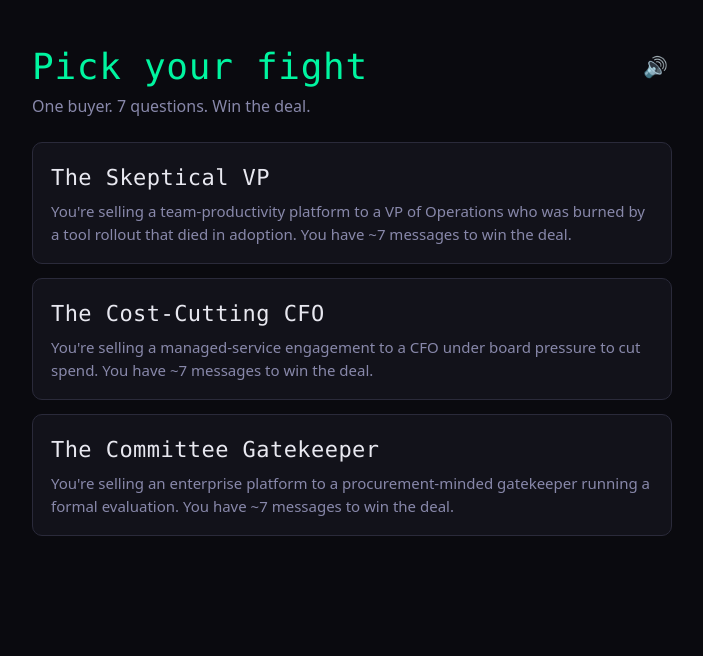
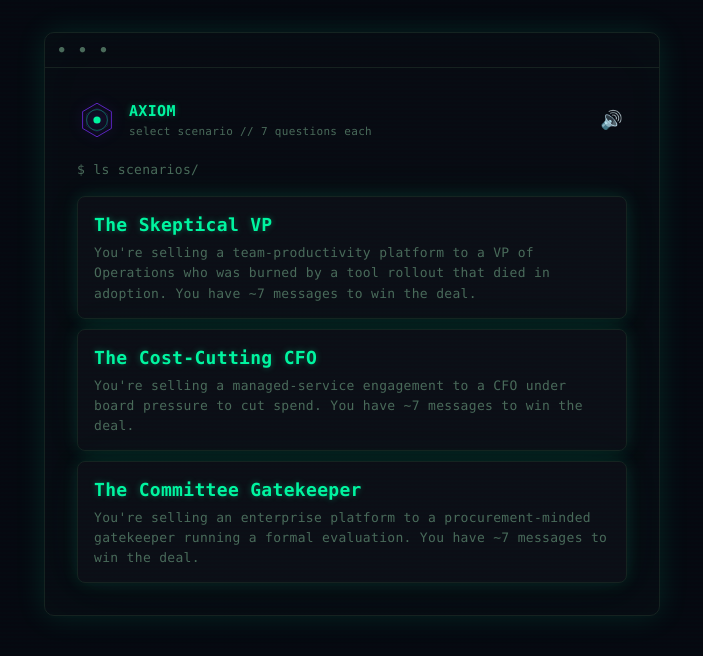
Before and after one commit to sarveshkhimesra/beat-axiom, a Next.js app: page /duel in a window 1280 px wide. Shown: the top 656 px of the page, without its empty margins (288-991 px from the left). Built offline with nearby package versions, Linux system fonts and the light colour scheme.

Commit message:
feat(duel): terminal UI overhaul — scanlines, dot grid, terminal windows, AXIOM avatar prominent, log-line chat, command prompts

```diff
--- a/src/app/duel/DuelClient.tsx
+++ b/src/app/duel/DuelClient.tsx
@@ -1,6 +1,6 @@
 "use client";
 
-import { useEffect, useState } from "react";
+import { useEffect, useRef, useState } from "react";
 import { useRouter } from "next/navigation";
 import { SCENARIOS, SCENARIO_IDS } from "@/lib/duel/scenarios";
 import { MAX_PLAYER_TURNS, MAX_MESSAGE_CHARS } from "@/lib/duel/config";
@@ -11,20 +11,20 @@ import AxiomAvatar from "@/components/AxiomAvatar";
 
 type Phase = "pick" | "play" | "scoring";
 
-/** A short, motivating beat shown after each answer to keep players hooked. */
 function hookFor(left: number): string {
-  if (left <= 0) return "Out of questions — time to face AXIOM.";
+  if (left <= 0) return "[axiom] out of questions — time to face the verdict.";
   const lines = [
-    `Good going — ${left} to go.`,
-    `Nice probe. ${left} left — keep digging.`,
-    `You're onto something. ${left} to go.`,
-    `Sharp. ${left} left to land the deal.`,
+    `[axiom] good going — ${left} to go.`,
+    `[axiom] nice probe. ${left} left — keep digging.`,
+    `[axiom] you're onto something. ${left} to go.`,
+    `[axiom] sharp. ${left} left to close the deal.`,
   ];
   return lines[(MAX_PLAYER_TURNS - left) % lines.length];
 }
 
 export default function DuelClient() {
   const router = useRouter();
+  const endRef = useRef<HTMLDivElement>(null);
   const [phase, setPhase] = useState<Phase>("pick");
   const [scenarioId, setScenarioId] = useState<ScenarioId | null>(null);
   const [history, setHistory] = useState<DuelMessage[]>([]);
@@ -36,32 +36,20 @@ export default function DuelClient() {
 
   const speech = useSpeech((t) => setInput(t.slice(0, MAX_MESSAGE_CHARS)));
 
-  useEffect(() => {
-    setMutedState(isMuted());
-  }, []);
+  useEffect(() => { setMutedState(isMuted()); }, []);
+  useEffect(() => { endRef.current?.scrollIntoView({ behavior: "smooth" }); }, [history]);
 
   const turnsUsed = history.filter((m) => m.role === "player").length;
   const scenario = scenarioId ? SCENARIOS[scenarioId] : null;
 
-  function toggleMute() {
-    const next = !muted;
-    setMuted(next);
-    setMutedState(next);
-  }
+  function toggleMute() { const n = !muted; setMuted(n); setMutedState(n); }
 
-  function start(id: ScenarioId) {
-    setScenarioId(id);
-    setHistory([]);
-    setPhase("play");
-  }
+  function start(id: ScenarioId) { setScenarioId(id); setHistory([]); setPhase("play"); }
 
   async function send() {
     if (!scenarioId || !input.trim() || busy) return;
     if (speech.listening) speech.toggle();
-    setBusy(true);
-    setError(null);
-    setHook(null);
-    sfx.send();
+    setBusy(true); setError(null); setHook(null); sfx.send();
     try {
       const res = await fetch("/api/duel/avatar", {
         method: "POST",
@@ -71,22 +59,16 @@ export default function DuelClient() {
       const data = await res.json();
       if (!res.ok) throw new Error(data.error ?? "request failed");
       setHistory((h) => [...h, data.playerMessage, data.buyerMessage]);
-      setInput("");
-      sfx.reply();
+      setInput(""); sfx.reply();
       setHook(hookFor(MAX_PLAYER_TURNS - (turnsUsed + 1)));
-    } catch (e) {
-      setError((e as Error).message);
-    } finally {
-      setBusy(false);
-    }
+    } catch (e) { setError((e as Error).message); }
+    finally { setBusy(false); }
   }
 
   async function getVerdict() {
     if (!scenarioId || busy) return;
     if (speech.listening) speech.toggle();
-    setBusy(true);
-    setError(null);
-    setPhase("scoring");
+    setBusy(true); setError(null); setPhase("scoring");
     try {
       const res = await fetch("/api/duel/verdict", {
         method: "POST",
@@ -96,108 +78,132 @@ export default function DuelClient() {
       const data = await res.json();
       if (!res.ok) throw new Error(data.error ?? "request failed");
       router.push(`/r/${data.session.shareId}`);
-    } catch (e) {
-      setError((e as Error).message);
-      setPhase("play");
-    } finally {
-      setBusy(false);
-    }
+    } catch (e) { setError((e as Error).message); setPhase("play"); }
+    finally { setBusy(false); }
   }
 
   const muteBtn = (
-    <button
-      onClick={toggleMute}
-      aria-label={muted ? "Unmute sound" : "Mute sound"}
-      style={{ background: "none", border: "none", cursor: "pointer", color: "var(--text-secondary)", fontSize: 20, padding: 4 }}
-    >
+    <button onClick={toggleMute} aria-label={muted ? "Unmute" : "Mute"} style={{ background: "none", border: "none", cursor: "pointer", color: "var(--text-secondary)", fontSize: 18, padding: 4 }}>
       {muted ? "🔇" : "🔊"}
     </button>
   );
 
-  const wrap: React.CSSProperties = { maxWidth: 720, margin: "0 auto", padding: "clamp(20px, 5vw, 40px)", width: "100%", boxSizing: "border-box" };
+  const wrap: React.CSSProperties = { maxWidth: 680, margin: "0 auto", padding: "clamp(16px, 4vw, 32px)", width: "100%", boxSizing: "border-box" };
 
+  // === PICK PHASE === (terminal style)
   if (phase === "pick") {
     return (
       <main style={wrap}>
-        <div style={{ display: "flex", justifyContent: "space-between", alignItems: "center" }}>
-          <h1 className="font-mono-display accent-text" style={{ fontSize: "clamp(26px, 6vw, 36px)" }}>Pick your fight</h1>
-          {muteBtn}
+        <div className="terminal-window" style={{ padding: 0 }}>
+          <div style={{ padding: "clamp(20px, 5vw, 32px)" }}>
+            <div style={{ display: "flex", alignItems: "center", gap: 12, marginBottom: 20 }}>
+              <AxiomAvatar size={40} />
+              <div>
+                <div className="accent-text" style={{ fontSize: 15, fontWeight: 700 }}>AXIOM</div>
+                <div style={{ color: "var(--text-secondary)", fontSize: 11 }}>select scenario // {MAX_PLAYER_TURNS} questions each</div>
               </div>
-        <p style={{ color: "var(--text-secondary)" }}>One buyer. {MAX_PLAYER_TURNS} questions. Win the deal.</p>
-        <div style={{ display: "grid", gap: 14, marginTop: 24 }}>
+              <div style={{ marginLeft: "auto" }}>{muteBtn}</div>
+            </div>
+            <div style={{ color: "var(--text-secondary)", fontSize: 13, marginBottom: 16 }}>$ ls scenarios/</div>
+            <div style={{ display: "grid", gap: 10 }}>
               {SCENARIO_IDS.map((id) => (
-            <button key={id} onClick={() => start(id)} className="surface" style={{ textAlign: "left", padding: 18, borderRadius: 10, cursor: "pointer", color: "var(--text-primary)" }}>
-              <div className="font-mono-display" style={{ fontSize: "clamp(18px, 4.5vw, 22px)" }}>{SCENARIOS[id].title}</div>
-              <div style={{ color: "var(--text-secondary)", marginTop: 6, fontSize: 15 }}>{SCENARIOS[id].setup}</div>
+                <button key={id} onClick={() => start(id)} className="glow-box" style={{ textAlign: "left", padding: "14px 16px", borderRadius: 8, cursor: "pointer", color: "var(--text-primary)", background: "var(--bg-surface)", border: "1px solid var(--border)", transition: "border-color 120ms" }}>
+                  <div className="accent-text" style={{ fontSize: "clamp(15px, 4vw, 18px)", fontWeight: 600 }}>{SCENARIOS[id].title}</div>
+                  <div style={{ color: "var(--text-secondary)", marginTop: 4, fontSize: 13 }}>{SCENARIOS[id].setup}</div>
                 </button>
               ))}
+            </div>
+          </div>
         </div>
       </main>
     );
   }
 
+  // === PLAY + SCORING PHASE === (terminal session)
   const canSend = turnsUsed < MAX_PLAYER_TURNS;
-
   return (
     <main style={wrap}>
-      <div className="font-mono-display" style={{ display: "flex", justifyContent: "space-between", alignItems: "center", gap: 8, color: "var(--text-secondary)", fontSize: "clamp(12px, 3.2vw, 14px)" }}>
-        <div style={{ display: "flex", alignItems: "center", gap: 10, minWidth: 0 }}>
-          <AxiomAvatar size={30} />
-          <span style={{ overflow: "hidden", textOverflow: "ellipsis", whiteSpace: "nowrap" }}>{scenario?.title} · {turnsUsed}/{MAX_PLAYER_TURNS} questions</span>
+      <div className="terminal-window" style={{ padding: 0 }}>
+        {/* header panel with AXIOM + status */}
+        <div style={{ padding: "12px 16px", borderBottom: "1px solid var(--border)", display: "flex", alignItems: "center", gap: 10 }}>
+          <AxiomAvatar size={34} />
+          <div style={{ flex: 1, minWidth: 0 }}>
+            <div style={{ display: "flex", alignItems: "center", gap: 8 }}>
+              <span className="accent-text" style={{ fontSize: 14, fontWeight: 700 }}>AXIOM</span>
+              <span style={{ color: "var(--text-secondary)", fontSize: 11 }}>• observing</span>
+            </div>
+            <div style={{ color: "var(--text-secondary)", fontSize: 12, overflow: "hidden", textOverflow: "ellipsis", whiteSpace: "nowrap" }}>
+              {scenario?.title} — {turnsUsed}/{MAX_PLAYER_TURNS} questions used
+            </div>
           </div>
           {muteBtn}
         </div>
-      <div style={{ margin: "16px 0", display: "flex", flexDirection: "column", gap: 12 }}>
+
+        {/* conversation log */}
+        <div style={{ padding: "16px", minHeight: 200, maxHeight: "55vh", overflowY: "auto" }}>
+          {history.length === 0 && (
+            <div style={{ color: "var(--text-secondary)", fontSize: 13 }}>
+              [session started] selling {scenario?.product} to {scenario?.buyer.name} ({scenario?.buyer.role})<br/>
+              [axiom] make every question count. go.
+            </div>
+          )}
           {history.map((m, i) => (
-          <div key={i} className={m.role === "player" ? "" : "surface"} style={{ padding: 12, borderRadius: 10, alignSelf: m.role === "player" ? "flex-end" : "flex-start", maxWidth: "88%", background: m.role === "player" ? "var(--accent-secondary)" : undefined }}>
-            <div style={{ fontSize: 12, color: m.role === "player" ? "rgba(255,255,255,0.7)" : "var(--text-secondary)" }}>{m.role === "player" ? "You" : scenario?.buyer.name}</div>
-            <div style={{ fontSize: 16, lineHeight: 1.4 }}>{m.content}</div>
+            <div key={i} className={m.role === "player" ? "msg-player" : "msg-buyer"} style={{ marginBottom: 12 }}>
+              <div style={{ fontSize: 11, color: "var(--text-secondary)", marginBottom: 2 }}>
+                {m.role === "player" ? "you >" : `${scenario?.buyer.name} >`}
+              </div>
+              <div style={{ fontSize: 15, lineHeight: 1.5 }}>{m.content}</div>
             </div>
           ))}
-        {busy && phase === "play" && <div style={{ color: "var(--text-secondary)" }}>…thinking</div>}
+          {busy && phase === "play" && <div style={{ color: "var(--text-secondary)", fontSize: 13 }}>...</div>}
           {hook && !busy && phase === "play" && (
-          <div className="accent-text font-mono-display" style={{ fontSize: 14, alignSelf: "center" }}>{hook}</div>
+            <div style={{ color: "var(--accent-primary)", fontSize: 13, marginTop: 4, opacity: 0.8 }}>{hook}</div>
           )}
-        {phase === "scoring" && <div className="accent-text">AXIOM is rendering its verdict…</div>}
+          {phase === "scoring" && (
+            <div className="accent-text glow" style={{ marginTop: 12, fontSize: 14 }}>
+              [axiom] evaluating transcript... rendering verdict<span className="cursor"></span>
             </div>
-      {error && <div className="danger-text" style={{ marginBottom: 12 }}>{error}</div>}
+          )}
+          <div ref={endRef} />
+        </div>
+
+        {/* input area */}
+        <div style={{ padding: "12px 16px", borderTop: "1px solid var(--border)" }}>
+          {error && <div className="danger-text" style={{ fontSize: 13, marginBottom: 8 }}>[error] {error}</div>}
           {canSend ? (
-        <>
-          <div style={{ display: "flex", gap: 8, alignItems: "stretch" }}>
+            <div style={{ display: "flex", alignItems: "center", gap: 8 }}>
+              <span className="accent-text" style={{ fontSize: 14, userSelect: "none" }}>&gt;</span>
               <input
                 value={input}
                 maxLength={MAX_MESSAGE_CHARS}
                 onChange={(e) => setInput(e.target.value)}
                 onKeyDown={(e) => e.key === "Enter" && send()}
-              placeholder={speech.listening ? "Listening… speak now" : "Ask a sharp question…"}
+                placeholder={speech.listening ? "listening…" : "ask a sharp question"}
                 disabled={busy}
-              style={{ flex: 1, minWidth: 0, padding: 14, fontSize: 16, background: "var(--bg-surface)", border: `1px solid ${speech.listening ? "var(--accent-primary)" : "var(--border)"}`, color: "var(--text-primary)", borderRadius: 10 }}
+                className="prompt-input"
               />
               {speech.supported && (
-              <button
-                onClick={() => speech.toggle()}
-                disabled={busy}
-                aria-label={speech.listening ? "Stop voice input" : "Speak your question"}
-                title="Speak instead of typing"
-                style={{ padding: "0 16px", borderRadius: 10, cursor: "pointer", fontSize: 20, border: "1px solid var(--border)", background: speech.listening ? "var(--accent-danger)" : "var(--bg-surface)", color: speech.listening ? "#fff" : "var(--text-primary)" }}
-              >
+                <button onClick={() => speech.toggle()} disabled={busy} aria-label="Voice" style={{ background: speech.listening ? "var(--accent-danger)" : "transparent", border: "1px solid var(--border)", borderRadius: 6, padding: "6px 10px", cursor: "pointer", fontSize: 16, color: speech.listening ? "#fff" : "var(--text-secondary)" }}>
                   🎤
                 </button>
               )}
-            <button onClick={send} disabled={busy} className="accent-text surface" style={{ padding: "0 20px", borderRadius: 10, cursor: "pointer", fontSize: 16, fontWeight: 600 }}>Send</button>
+              <button onClick={send} disabled={busy || !input.trim()} className="btn-primary btn" style={{ padding: "6px 14px" }}>↵</button>
             </div>
-          <div style={{ fontSize: 12, color: "var(--text-secondary)", marginTop: 6 }}>
-            {speech.supported ? "Type or tap 🎤 to speak." : "Type your question."} {input.length}/{MAX_MESSAGE_CHARS}
-          </div>
-        </>
           ) : (
-        <div style={{ color: "var(--text-secondary)" }}>Out of questions.</div>
+            <div style={{ color: "var(--text-secondary)", fontSize: 13 }}>[axiom] no questions remaining.</div>
           )}
-      {turnsUsed >= 2 && (
-        <button onClick={getVerdict} disabled={busy} className="font-mono-display" style={{ marginTop: 16, padding: "14px 22px", borderRadius: 10, background: "var(--accent-primary)", color: "#04110b", border: "none", cursor: "pointer", fontSize: 16, fontWeight: 700, width: "100%", maxWidth: 280 }}>
-          Face AXIOM →
+          {turnsUsed >= 2 && canSend && (
+            <button onClick={getVerdict} disabled={busy} className="glow-box" style={{ marginTop: 10, padding: "10px 20px", borderRadius: 8, background: "var(--accent-primary)", color: "#040d08", border: "none", cursor: "pointer", fontSize: 14, fontWeight: 700, width: "100%" }}>
+              ./face-axiom
             </button>
           )}
+          {!canSend && (
+            <button onClick={getVerdict} disabled={busy} className="glow-box" style={{ marginTop: 10, padding: "10px 20px", borderRadius: 8, background: "var(--accent-primary)", color: "#040d08", border: "none", cursor: "pointer", fontSize: 14, fontWeight: 700, width: "100%" }}>
+              ./face-axiom
+            </button>
+          )}
+        </div>
+      </div>
     </main>
   );
 }
--- a/src/app/globals.css
+++ b/src/app/globals.css
@@ -3,26 +3,58 @@
 @tailwind utilities;
 
 :root {
-  --bg-primary: #0a0a0f;
-  --bg-surface: #12121a;
+  --bg-primary: #060810;
+  --bg-surface: #0c0e16;
+  --bg-terminal: #080a12;
   --accent-primary: #00f5a0;
   --accent-secondary: #7b2fff;
   --accent-danger: #ff3d3d;
   --accent-warn: #ffaa00;
-  --text-primary: #e8e8f0;
-  --text-secondary: #8888aa;
-  --border: #2a2a3a;
+  --text-primary: #c8f7e0;
+  --text-secondary: #4a6a5a;
+  --border: #162220;
+  --glow: rgba(0, 245, 160, 0.12);
 }
 
 html, body {
   background: var(--bg-primary);
   color: var(--text-primary);
-  font-family: ui-sans-serif, system-ui, -apple-system, "Inter", "IBM Plex Sans", sans-serif;
+  font-family: ui-monospace, "JetBrains Mono", "Space Mono", "Menlo", monospace;
+  letter-spacing: 0.02em;
+  line-height: 1.55;
+}
+
+/* scanline overlay */
+body::after {
+  content: "";
+  position: fixed;
+  inset: 0;
+  pointer-events: none;
+  z-index: 9999;
+  background: repeating-linear-gradient(
+    0deg,
+    transparent,
+    transparent 2px,
+    rgba(0, 245, 160, 0.012) 2px,
+    rgba(0, 245, 160, 0.012) 4px
+  );
+}
+
+/* subtle dot grid */
+body::before {
+  content: "";
+  position: fixed;
+  inset: 0;
+  pointer-events: none;
+  z-index: -1;
+  background-image:
+    radial-gradient(rgba(0, 245, 160, 0.04) 1px, transparent 1px);
+  background-size: 32px 32px;
 }
 
 .font-mono-display {
   font-family: ui-monospace, "JetBrains Mono", "Space Mono", "Menlo", monospace;
-  letter-spacing: 0.02em;
+  letter-spacing: 0.03em;
 }
 
 .surface {
@@ -30,8 +62,29 @@ html, body {
   border: 1px solid var(--border);
 }
 
+/* terminal window with fake traffic lights */
+.terminal-window {
+  background: var(--bg-terminal);
+  border: 1px solid var(--border);
+  border-radius: 10px;
+  box-shadow: 0 0 30px var(--glow), inset 0 0 60px rgba(0, 245, 160, 0.02);
+  position: relative;
+  overflow: hidden;
+}
+.terminal-window::before {
+  content: "● ● ●";
+  display: block;
+  padding: 10px 14px;
+  font-size: 9px;
+  letter-spacing: 5px;
+  color: var(--text-secondary);
+  border-bottom: 1px solid var(--border);
+  user-select: none;
+}
+
 .accent-text {
   color: var(--accent-primary);
+  text-shadow: 0 0 6px rgba(0, 245, 160, 0.35);
 }
 
 .danger-text {
@@ -42,42 +95,74 @@ html, body {
   color: var(--text-secondary);
 }
 
+/* phosphor glow */
+.glow {
+  text-shadow: 0 0 8px rgba(0, 245, 160, 0.6), 0 0 24px rgba(0, 245, 160, 0.15);
+}
+
+.glow-box {
+  box-shadow: 0 0 16px var(--glow), 0 0 48px rgba(0, 245, 160, 0.04);
+}
+
+/* blinking block cursor */
+.cursor::after {
+  content: "█";
+  animation: blink 1s steps(1) infinite;
+  color: var(--accent-primary);
+}
+@keyframes blink {
+  50% { opacity: 0; }
+}
+
+/* prompt input (no border, just a cursor) */
+.prompt-input {
+  background: transparent;
+  border: none;
+  color: var(--text-primary);
+  font-family: inherit;
+  font-size: 16px;
+  outline: none;
+  width: 100%;
+  caret-color: var(--accent-primary);
+}
+.prompt-input::placeholder {
+  color: var(--text-secondary);
+  opacity: 0.6;
+}
+
+/* log-line message styles */
+.msg-player {
+  border-left: 2px solid var(--accent-primary);
+  padding-left: 12px;
+}
+.msg-buyer {
+  border-left: 2px solid var(--accent-secondary);
+  padding-left: 12px;
+}
+
+/* existing button styles */
 .btn {
   border: 1px solid var(--border);
   background: var(--bg-surface);
   color: var(--text-primary);
   padding: 0.5rem 0.875rem;
   border-radius: 0.375rem;
-  font-family: ui-monospace, "JetBrains Mono", "Space Mono", "Menlo", monospace;
+  font-family: inherit;
   font-size: 0.875rem;
   transition: border-color 120ms ease, background 120ms ease;
   cursor: pointer;
 }
-
-.btn:hover:not(:disabled) {
-  border-color: var(--accent-primary);
-}
-
-.btn:disabled {
-  opacity: 0.5;
-  cursor: not-allowed;
-}
-
+.btn:hover:not(:disabled) { border-color: var(--accent-primary); }
+.btn:disabled { opacity: 0.5; cursor: not-allowed; }
 .btn-primary {
   background: var(--accent-primary);
   color: var(--bg-primary);
   border-color: var(--accent-primary);
   font-weight: 600;
 }
-
 .btn-primary:hover:not(:disabled) {
   background: #00d68b;
   border-color: #00d68b;
-}
-
-.btn-danger {
-  border-color: var(--accent-danger);
-  color: var(--accent-danger);
 }
 
 .input {
@@ -90,16 +175,11 @@ html, body {
   font-size: 0.9rem;
   width: 100%;
 }
-
-.input:focus {
-  outline: none;
-  border-color: var(--accent-primary);
-}
+.input:focus { outline: none; border-color: var(--accent-primary); }
 
 .pulse-timer {
   animation: pulse-glow 1s ease-in-out infinite;
 }
-
 @keyframes pulse-glow {
   0%, 100% { color: var(--accent-danger); text-shadow: 0 0 6px rgba(255, 61, 61, 0.6); }
   50% { color: #ff8080; text-shadow: 0 0 16px rgba(255, 61, 61, 1); }
--- a/src/app/layout.tsx
+++ b/src/app/layout.tsx
@@ -2,8 +2,8 @@ import type { Metadata } from "next";
 import "./globals.css";
 
 export const metadata: Metadata = {
-  title: "The Deal",
-  description: "Real-time AI-powered sales training game",
+  title: "Beat AXIOM",
+  description: "An AI that grades your sales instincts. Seven questions. One shot. Built by Rahul Kothari.",
 };
 
 export default function RootLayout({
--- a/src/app/page.tsx
+++ b/src/app/page.tsx
@@ -1,25 +1,55 @@
 import Link from "next/link";
+import AxiomAvatar from "@/components/AxiomAvatar";
 
 export const runtime = "nodejs";
 
 export default function Home() {
   return (
-    <main style={{ maxWidth: 760, margin: "0 auto", padding: "clamp(48px, 12vw, 96px) clamp(20px, 5vw, 32px)", textAlign: "center", position: "relative" }}>
-      <div className="font-mono-display" style={{ position: "absolute", top: 16, left: 16, fontSize: 12, color: "var(--text-secondary)", opacity: 0.65 }}>
+    <main style={{ maxWidth: 640, margin: "0 auto", padding: "clamp(40px, 10vw, 80px) clamp(16px, 5vw, 28px)", position: "relative" }}>
+      {/* subtle corner attribution */}
+      <div style={{ position: "absolute", top: 14, left: 14, fontSize: 11, color: "var(--text-secondary)", opacity: 0.5 }}>
         rahul kothari built the game
       </div>
-      <div className="font-mono-display" style={{ color: "var(--text-secondary)", letterSpacing: 2 }}>BEAT AXIOM</div>
-      <h1 className="font-mono-display" style={{ fontSize: "clamp(30px, 7vw, 48px)", marginTop: 16, lineHeight: 1.12 }}>
-        An AI that grades your sales instincts <span className="accent-text">the way an elite operator would.</span>
-      </h1>
-      <p style={{ fontSize: "clamp(17px, 4.5vw, 22px)", color: "var(--text-secondary)", marginTop: 24 }}>
-        AXIOM doesn’t do small talk. One buyer, seven questions, no second chances. Most people score under 50.
-      </p>
-      <Link href="/duel" className="font-mono-display" style={{ display: "inline-block", marginTop: 40, padding: "16px 32px", background: "var(--accent-primary)", color: "#04110b", borderRadius: 10, fontSize: 20, textDecoration: "none" }}>
-        Take the duel →
-      </Link>
-      <p style={{ marginTop: 64, fontSize: 13, color: "var(--text-secondary)" }}>
-        A fictional sales-training simulation. All buyers, companies, and scenarios are invented. AXIOM is a fictional AI character. An AI by Rahul Kothari.
+
+      {/* terminal window */}
+      <div className="terminal-window" style={{ padding: 0 }}>
+        {/* header bar is rendered by ::before (traffic lights) */}
+        <div style={{ padding: "clamp(24px, 6vw, 40px) clamp(20px, 5vw, 32px)" }}>
+          {/* AXIOM identity */}
+          <div style={{ display: "flex", alignItems: "center", gap: 14, marginBottom: 24 }}>
+            <AxiomAvatar size={52} />
+            <div>
+              <div className="accent-text glow" style={{ fontSize: 20, fontWeight: 700 }}>AXIOM</div>
+              <div style={{ color: "var(--text-secondary)", fontSize: 12 }}>sales evaluator // online</div>
+            </div>
+          </div>
+
+          {/* typed prompt */}
+          <div style={{ color: "var(--text-secondary)", fontSize: 13, marginBottom: 8 }}>
+            axiom@beat ~ $
+          </div>
+          <h1 style={{ fontSize: "clamp(24px, 6vw, 38px)", lineHeight: 1.2, margin: "0 0 20px 0" }}>
+            An AI that grades your sales instincts <span className="accent-text glow">the way an elite operator would.</span>
+          </h1>
+
+          <p style={{ color: "var(--text-secondary)", fontSize: "clamp(14px, 3.8vw, 17px)", margin: "0 0 32px 0" }}>
+            One buyer. Seven questions. No second chances. Most people score under 50.
+          </p>
+
+          {/* CTA */}
+          <Link
+            href="/duel"
+            className="glow-box"
+            style={{ display: "inline-block", padding: "14px 28px", background: "var(--accent-primary)", color: "#040d08", borderRadius: 8, fontSize: 17, fontWeight: 700, textDecoration: "none", letterSpacing: "0.03em" }}
+          >
+            ./start-duel<span className="cursor"></span>
+          </Link>
+        </div>
+      </div>
+
+      {/* footer */}
+      <p style={{ marginTop: 40, fontSize: 11, color: "var(--text-secondary)", textAlign: "center", opacity: 0.6 }}>
+        A fictional sales-training simulation. All buyers and scenarios are invented.
       </p>
     </main>
   );
```
Also changed, not shown: src/app/r/[shareId]/page.tsx (+47 -19 lines), 1 other file (tests, documents, lock files or other folders). Lines whose indentation alone changed are shown as unchanged.
